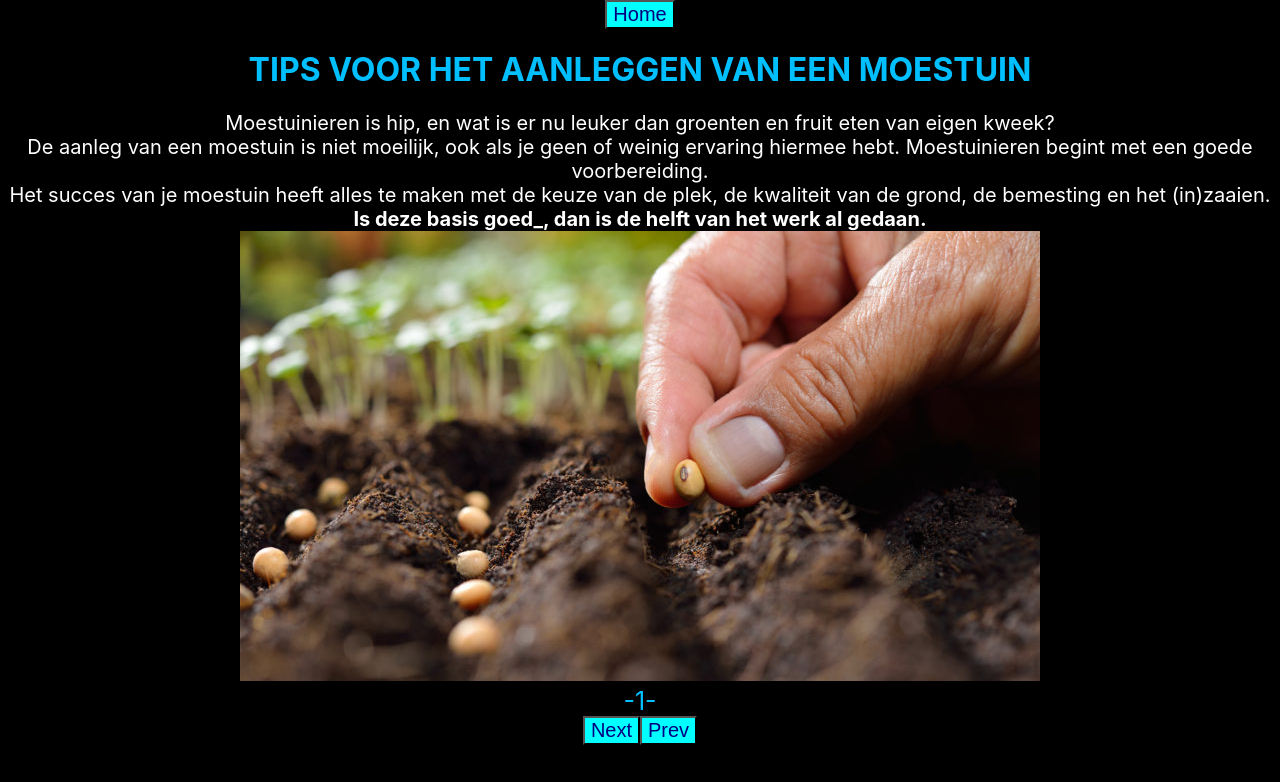
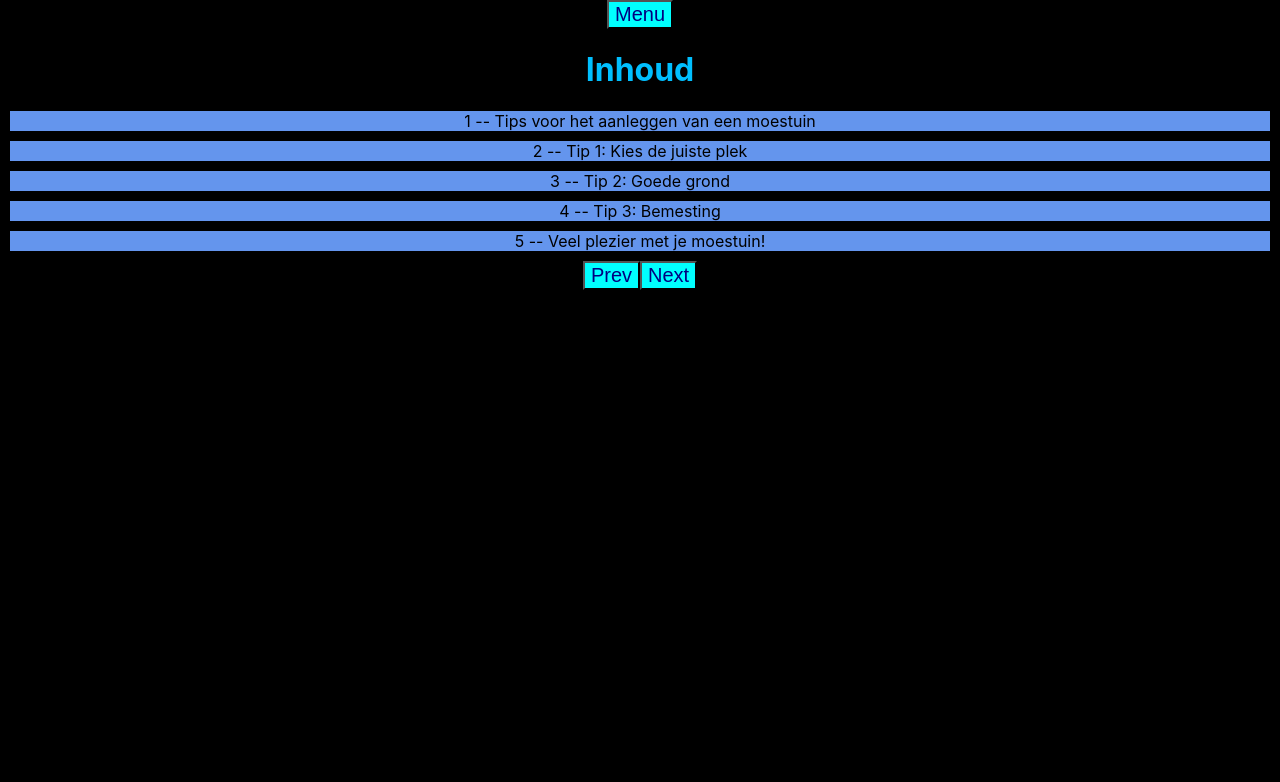
Before and after one commit to fouadissaad1/opdracht1week5, a React (Create React App) app: page / in a window 1280 px wide. Shown: the top 782 px of the page. Built offline with nearby package versions, Linux system fonts and the light colour scheme.

Commit message:
Toon toc pagina met clickable content

```diff
--- a/src/App.css
+++ b/src/App.css
@@ -21,3 +21,10 @@ button{
     color : navy;
 
 }
+
+.item {
+    margin: 10px;
+    cursor: pointer;
+    background-color: cornflowerblue;
+
+}
--- a/src/App.js
+++ b/src/App.js
@@ -13,9 +13,6 @@ function Image(props) {
   return <div><img src={text.replace("[[","")} alt="tipss"/></div>;
 
 }
-
-
-
 function  TextItalic(props){
   const {text}=props;
   const textbook=text.split("_");
@@ -37,8 +34,8 @@ function TextBold(props){
   return (
       <>
         {
-          textbook.map((hero,index) => {
-            return (index % 2 ?<b key={index}>{hero}</b>: <TextItalic key={index} text={hero}/>)
+          textbook.map((hero, index) => {
+            return (index % 2 ? <b key={index}>{hero}</b> : <TextItalic key={index} text={hero}/>)
           })
         }
       </>
@@ -46,6 +43,25 @@ function TextBold(props){
 
 }
 
+function TOCText(props) {
+  const {showMyfirtPage, setShowMyfirtPage} = props;
+  return <div className="item"
+              onClick={() => setShowMyfirtPage(showMyfirtPage)}>
+    {showMyfirtPage.pageNumber} -- {showMyfirtPage.title}
+  </div>;
+}
+
+function TocPage(props) {
+  const {data, setShowMyfirtPage} = props;
+  return <div>
+    <h1 className="title">Inhoud</h1>
+    <div>
+      {data.map((p) => <TOCText key={p.pageNumber}
+                                showMyfirtPage={p}
+                                setShowMyfirtPage={setShowMyfirtPage}/>)}
+    </div>
+  </div>;
+}
 
 
 function Text(props) {
@@ -70,29 +86,36 @@ function IndexPage(props){
   </div>
 }
 function App() {
-  const [showMyfirtPage, setShowMyfirtPage] = useState(DATA[0]);
-
+  const [showMyfirtPage, setShowMyfirtPage] = useState(null);
   function nextPage() {
-    const indexofpage = DATA.findIndex(p => p.pageNumber === showMyfirtPage.pageNumber)
-    return DATA[indexofpage < DATA.length - 1 ? indexofpage + 1 : 0];
+    if (!showMyfirtPage) return DATA[0];
+    const nowPageIndex = DATA.findIndex(p => p.pageNumber === showMyfirtPage.pageNumber)
+    if (nowPageIndex === DATA.length - 1) return null;
+    return DATA[nowPageIndex < DATA.length - 1 ? nowPageIndex + 1 : 0];
   }
 
   function prevPage() {
-    const indexofpage = DATA.findIndex(p => p.pageNumber === showMyfirtPage.pageNumber)
-        return DATA[indexofpage < DATA.length + 1 ? indexofpage - 1 : 0];
+    if (!showMyfirtPage) return DATA[DATA.length - 1];
+    const nowPageIndex = DATA.findIndex(p => p.pageNumber === showMyfirtPage.pageNumber)
+    if (nowPageIndex === 0) return null;
+    return DATA[showMyfirtPage < nowPageIndex + 1 ? showMyfirtPage - 1 : 0];
   }
 
   return (
 
       <div>
         <nav>
-          <button>Home</button>
+          <button onClick={() => setShowMyfirtPage(null)}>Menu
+          </button>
         </nav>
         <div>
+
           <IndexPage indexPage={showMyfirtPage}/>
-
+          {
+            !showMyfirtPage && <TocPage data={DATA} setShowMyfirtPage={setShowMyfirtPage}/>
+          }
+          <button onClick={() => setShowMyfirtPage(prevPage())}>Prev</button>
           <button onClick={() => setShowMyfirtPage(nextPage())}>Next</button>
-          <button onClick={() => setShowMyfirtPage(prevPage())}>Prev</button>
         </div>
       </div>
   );
```
